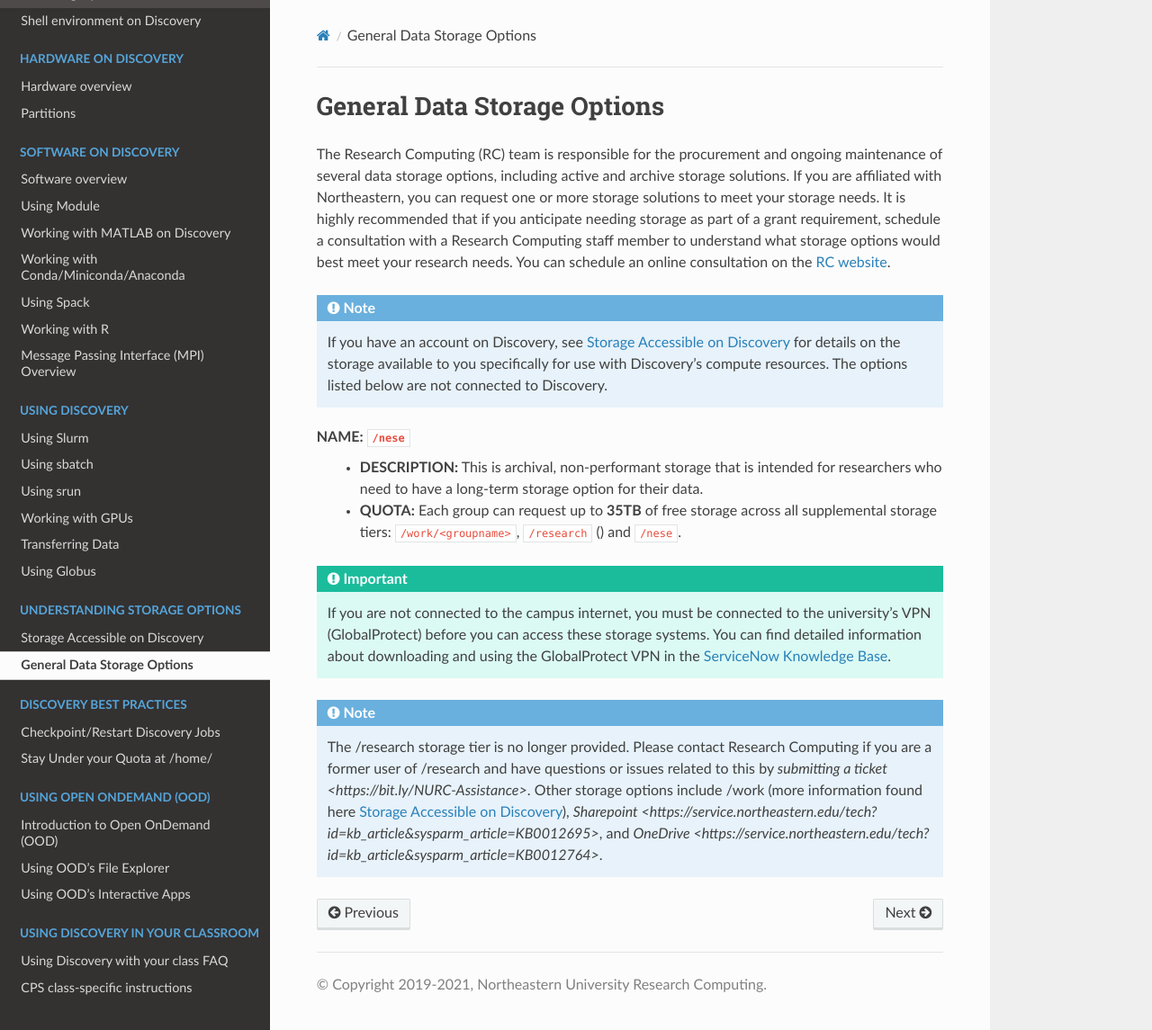
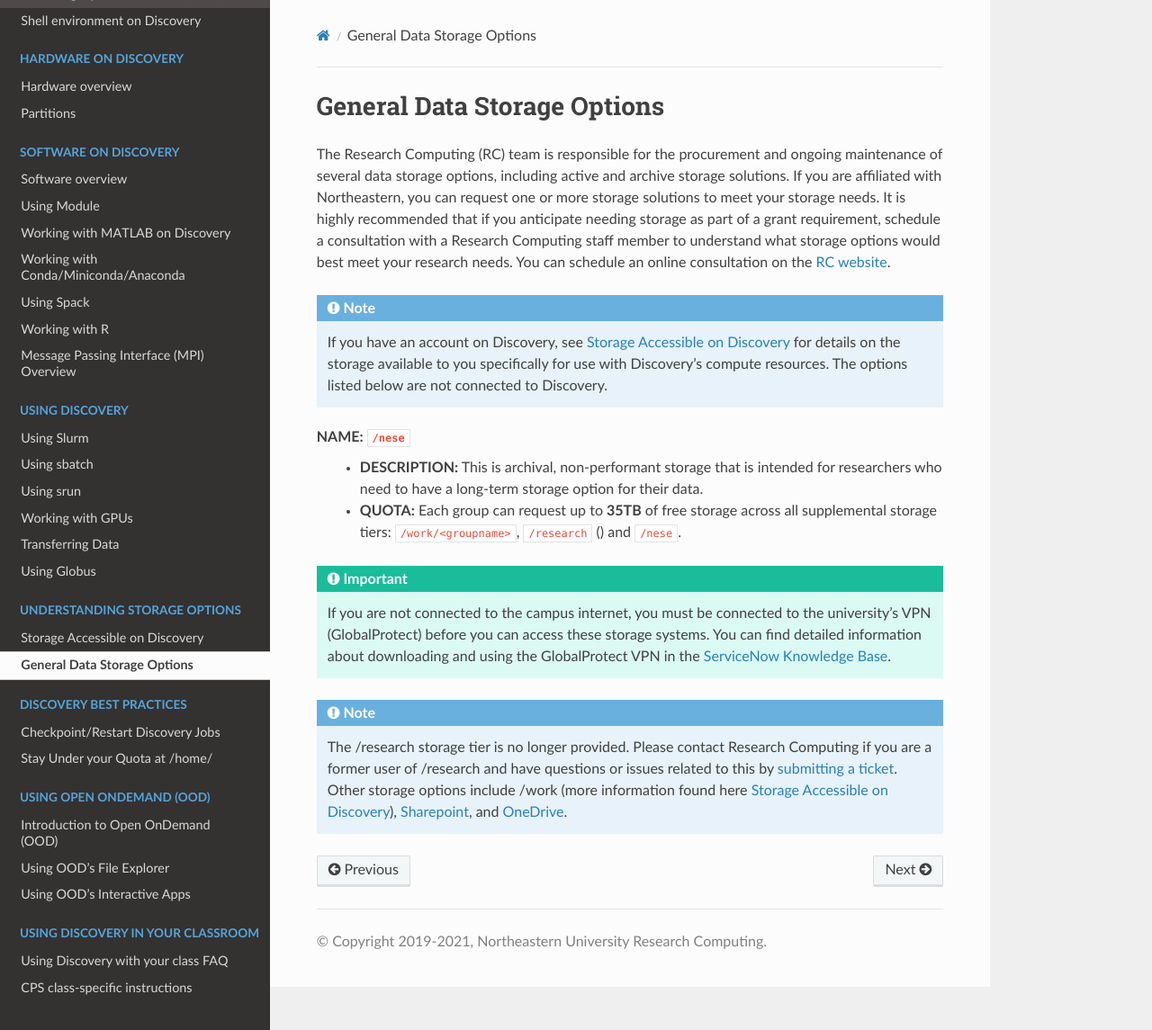
Before and after one commit to northeastern-rc/rc-public-documentation, a Sphinx documentation site: the page built from docs/source/storage/general_storage.rst, in a window 1280 px wide and 1145 px high. Shown: the whole window at 90% size. Built offline with Sphinx 7.4.7 and the Read the Docs theme 2.0.0, drawn with Linux system fonts in a browser that asks for light colours.

Commit message:
Fixed links

```diff
--- a/docs/source/storage/general_storage.rst
+++ b/docs/source/storage/general_storage.rst
@@ -43,4 +43,4 @@
    in the `ServiceNow Knowledge Base <https://service.northeastern.edu/tech?id=kb_article&sys_id=4701e07adb93485084ba5595ce9619a9>`_.
 
 .. note::
-   The /research storage tier is no longer provided. Please contact Research Computing if you are a former user of /research and have questions or issues related to this by `submitting a ticket <https://bit.ly/NURC-Assistance>`. Other storage options include /work (more information found here :ref:`discovery_storage`), `Sharepoint <https://service.northeastern.edu/tech?id=kb_article&sysparm_article=KB0012695>`, and `OneDrive <https://service.northeastern.edu/tech?id=kb_article&sysparm_article=KB0012764>`.
+   The /research storage tier is no longer provided. Please contact Research Computing if you are a former user of /research and have questions or issues related to this by `submitting a ticket <https://bit.ly/NURC-Assistance>`_. Other storage options include /work (more information found here :ref:`discovery_storage`), `Sharepoint <https://service.northeastern.edu/tech?id=kb_article&sysparm_article=KB0012695>`_, and `OneDrive <https://service.northeastern.edu/tech?id=kb_article&sysparm_article=KB0012764>`_.
```
